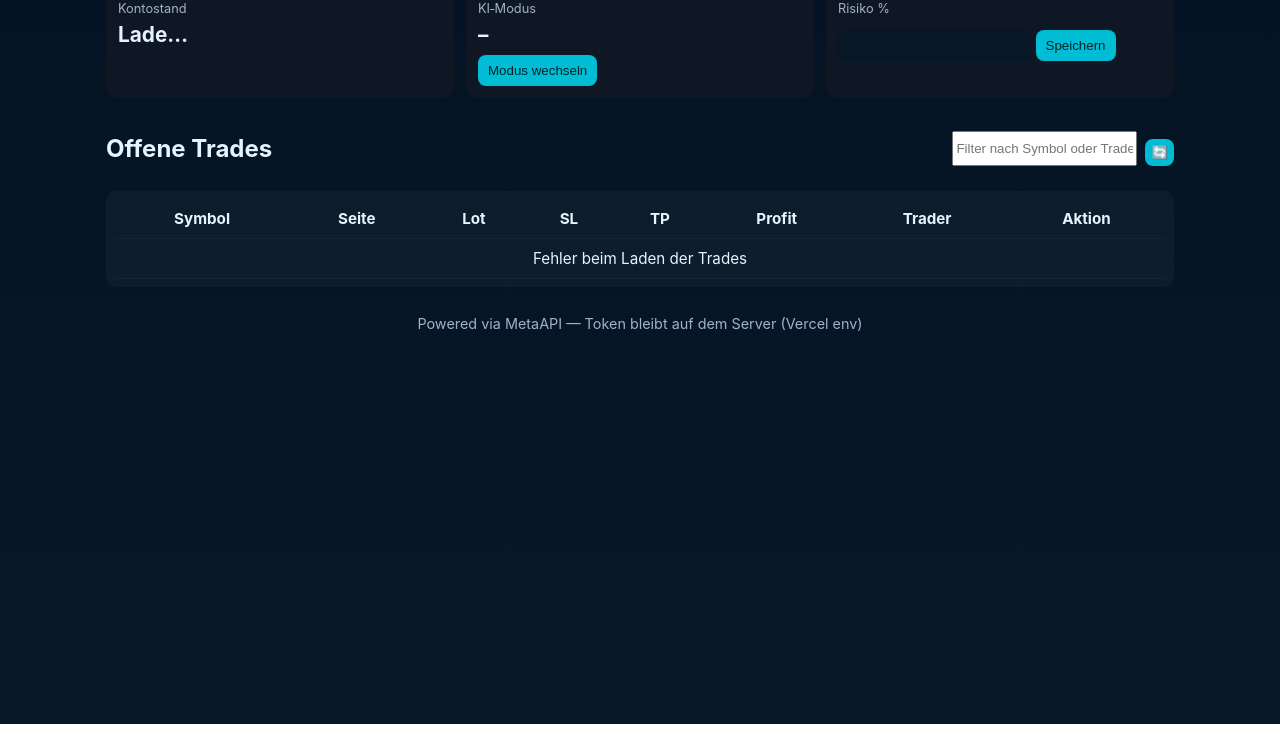
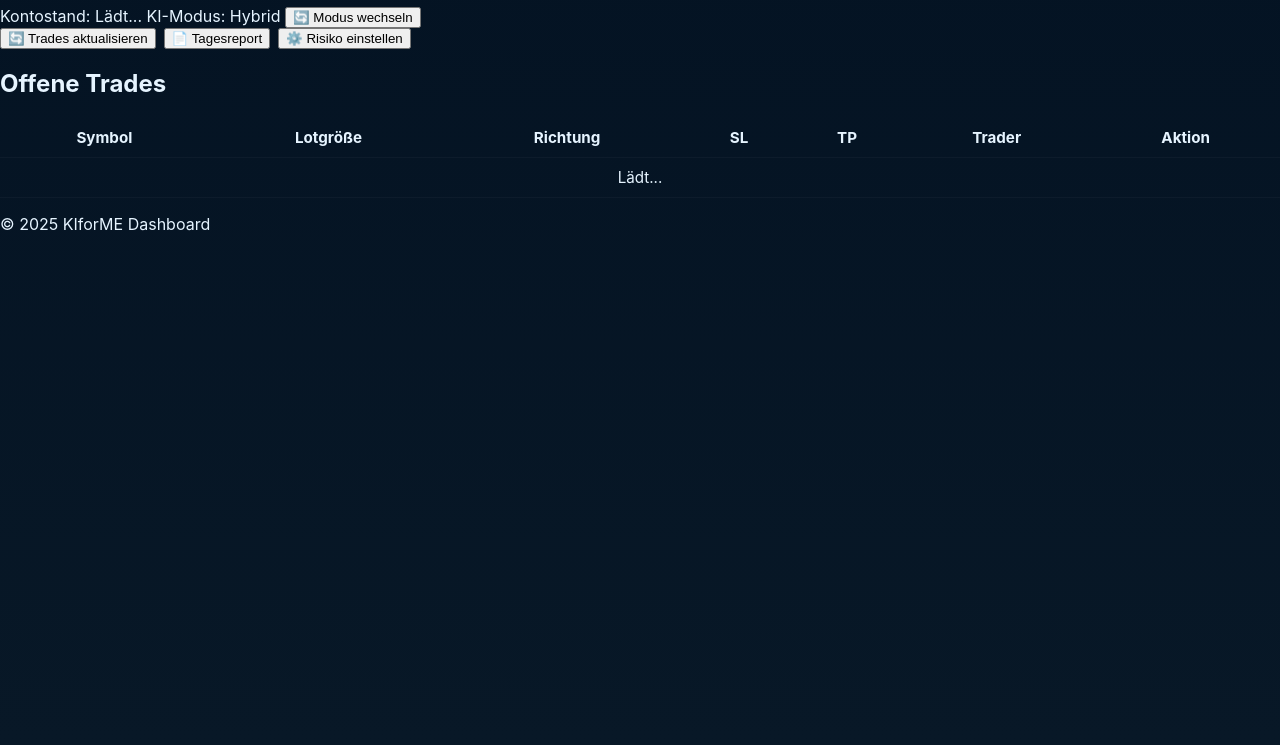
Before and after one commit to Martin140569/kiforme-webapp, a plain HTML site: page index.html in a window 1280 px wide. Shown: the part 76-821 px from the top of the page. Before the commit the page ends 800 px from the top, so only its background shows below. Drawn offline with Linux system fonts and the light colour scheme; no server answers.

Commit message:
Update index.html

```diff
--- a/index.html
+++ b/index.html
@@ -1,62 +1,52 @@
 <!DOCTYPE html>
 <html lang="de">
 <head>
-  <meta charset="utf-8" />
-  <meta name="viewport" content="width=device-width,initial-scale=1" />
-  <title>AvaTrade KI-Dashboard</title>
-  <link rel="stylesheet" href="style.css" />
+    <meta charset="UTF-8">
+    <meta name="viewport" content="width=device-width, initial-scale=1.0">
+    <title>AvaTrade Dashboard</title>
+    <link rel="stylesheet" href="style.css">
 </head>
 <body>
-  <header class="header">
-    <div class="brand">AvaTrade <span class="sub">KI‑Dashboard</span></div>
-    <div class="status" id="status">Verbinde…</div>
+    <header>
+        <h1>📊 AvaTrade KI Dashboard</h1>
+        <div id="status-bar">
+            <span id="account-balance">Kontostand: Lädt...</span>
+            <span id="ki-status">KI-Modus: Hybrid</span>
+            <button id="toggle-mode">🔄 Modus wechseln</button>
+        </div>
     </header>
 
-  <main class="container">
-    <section class="top-cards">
-      <div class="card">
-        <div class="card-title">Kontostand</div>
-        <div class="card-value" id="balance">Lade…</div>
-      </div>
-
-      <div class="card">
-        <div class="card-title">KI‑Modus</div>
-        <div class="card-value" id="modeLabel">–</div>
-        <button id="toggleMode" class="btn">Modus wechseln</button>
-      </div>
-
-      <div class="card">
-        <div class="card-title">Risiko %</div>
-        <input id="riskInput" type="number" min="0.1" step="0.1" />
-        <button id="saveRisk" class="btn">Speichern</button>
-      </div>
+    <main>
+        <section class="controls">
+            <button id="refresh-trades">🔄 Trades aktualisieren</button>
+            <button id="download-report">📄 Tagesreport</button>
+            <button id="risk-settings">⚙️ Risiko einstellen</button>
         </section>
 
-    <section class="trades-panel">
-      <div class="panel-head">
+        <section>
             <h2>Offene Trades</h2>
-        <div class="controls">
-          <input id="filterInput" placeholder="Filter nach Symbol oder Trader" />
-          <button id="refreshBtn" class="btn small">🔄</button>
-        </div>
-      </div>
-
-      <div class="table-wrap">
-        <table id="tradesTable">
+            <table>
                 <thead>
                     <tr>
-              <th>Symbol</th><th>Seite</th><th>Lot</th><th>SL</th><th>TP</th><th>Profit</th><th>Trader</th><th>Aktion</th>
+                        <th>Symbol</th>
+                        <th>Lotgröße</th>
+                        <th>Richtung</th>
+                        <th>SL</th>
+                        <th>TP</th>
+                        <th>Trader</th>
+                        <th>Aktion</th>
                     </tr>
                 </thead>
-          <tbody id="tradeBody">
-            <tr><td colspan="8">Lade Trades…</td></tr>
+                <tbody id="trades-table">
+                    <tr><td colspan="7">Lädt...</td></tr>
                 </tbody>
             </table>
-      </div>
         </section>
     </main>
 
-  <footer class="footer">Powered via MetaAPI — Token bleibt auf dem Server (Vercel env)</footer>
+    <footer>
+        <p>© 2025 KIforME Dashboard</p>
+    </footer>
 
     <script src="script.js"></script>
 </body>
```
Lines whose indentation alone changed are shown as unchanged.
